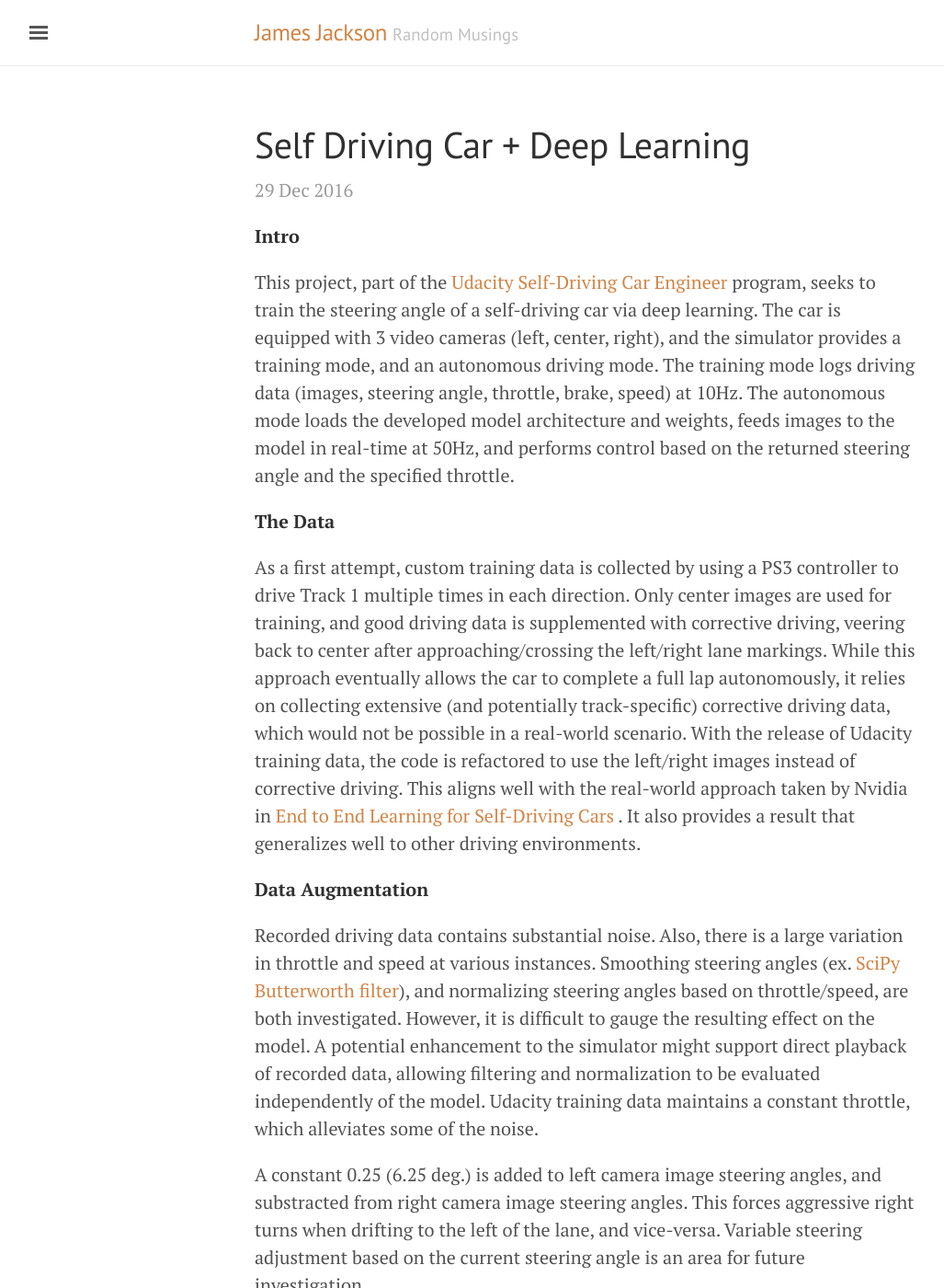
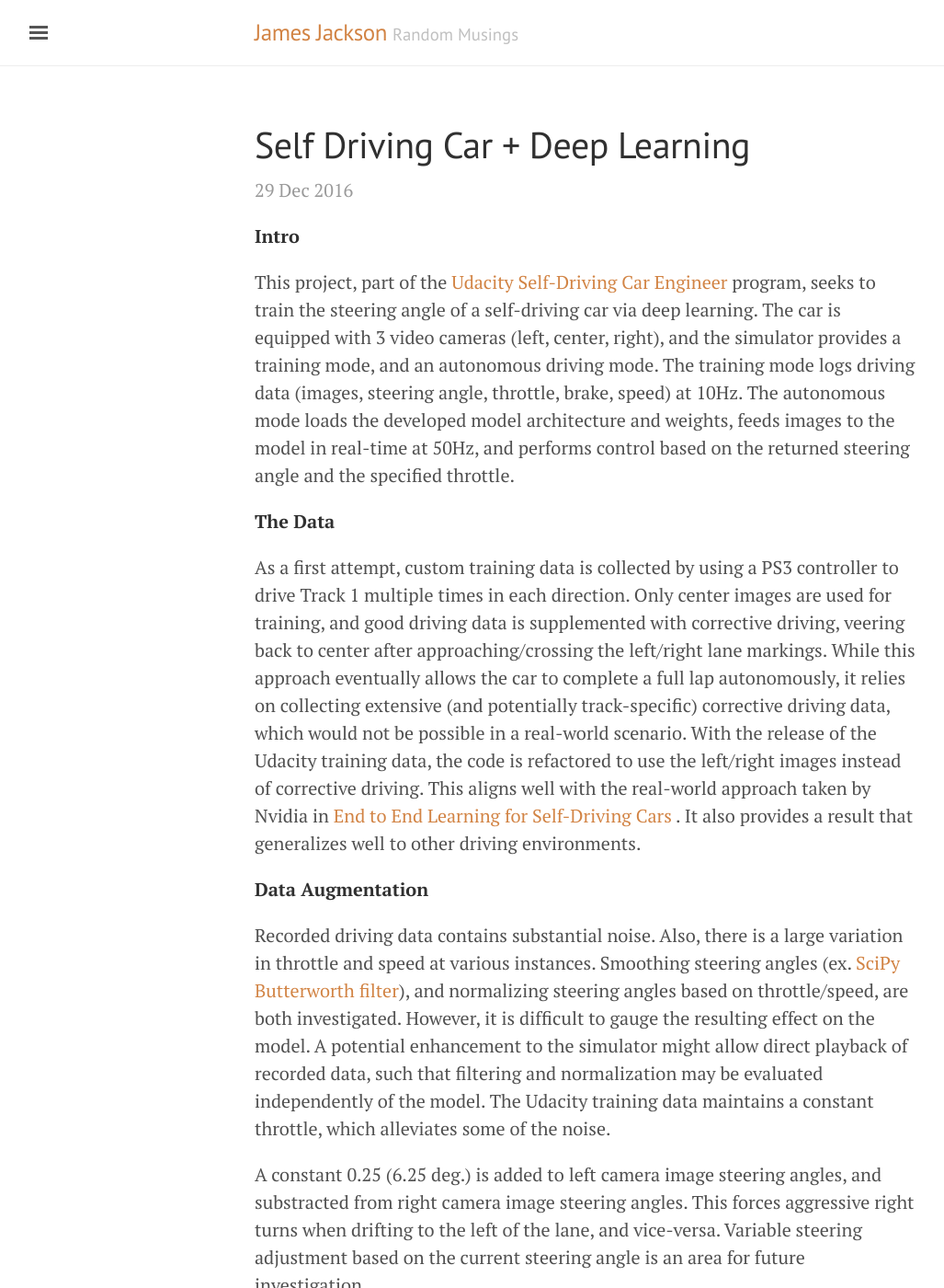
Before and after one commit to jamesjackson/jamesjackson.github.io, a Jekyll site: the page built from _posts/2016-12-29-self-driving-car-+-deep-learning.md, in a window 1280 px wide and 1400 px high. Shown: the whole window at 92% size, without its empty margins (3-1030 px from the left). Built offline with Jekyll 4.4.1, drawn with Linux system fonts in a browser that asks for light colours; our own code applies the rules of GitHub Pages for plain Markdown files.

Commit message:
update blog

```diff
--- a/_posts/2016-12-29-self-driving-car-+-deep-learning.md
+++ b/_posts/2016-12-29-self-driving-car-+-deep-learning.md
@@ -4,11 +4,11 @@ This project, part of the [Udacity Self-Driving Car Engineer](https://www.udacit
 
 **The Data**
 
-As a first attempt, custom training data is collected by using a PS3 controller to drive Track 1 multiple times in each direction. Only center images are used for training, and good driving data is supplemented with corrective driving, veering back to center after approaching/crossing the left/right lane markings. While this approach eventually allows the car to complete a full lap autonomously, it relies on collecting extensive (and potentially track-specific) corrective driving data, which would not be possible in a real-world scenario. With the release of Udacity training data, the code is refactored to use the left/right images instead of corrective driving. This aligns well with the real-world approach taken by Nvidia in [End to End Learning for Self-Driving Cars](https://arxiv.org/pdf/1604.07316v1.pdf) . It also provides a result that generalizes well to other driving environments.
+As a first attempt, custom training data is collected by using a PS3 controller to drive Track 1 multiple times in each direction. Only center images are used for training, and good driving data is supplemented with corrective driving, veering back to center after approaching/crossing the left/right lane markings. While this approach eventually allows the car to complete a full lap autonomously, it relies on collecting extensive (and potentially track-specific) corrective driving data, which would not be possible in a real-world scenario. With the release of the Udacity training data, the code is refactored to use the left/right images instead of corrective driving. This aligns well with the real-world approach taken by Nvidia in [End to End Learning for Self-Driving Cars](https://arxiv.org/pdf/1604.07316v1.pdf) . It also provides a result that generalizes well to other driving environments.
 
 **Data Augmentation**
 
-Recorded driving data contains substantial noise. Also, there is a large variation in throttle and speed at various instances. Smoothing steering angles (ex. [SciPy Butterworth filter](https://docs.scipy.org/doc/scipy-0.14.0/reference/generated/scipy.signal.butter.html)), and normalizing steering angles based on throttle/speed, are both investigated. However, it is difficult to gauge the resulting effect on the model. A potential enhancement to the simulator might support direct playback of recorded data, allowing filtering and normalization to be evaluated independently of the model. Udacity training data maintains a constant throttle, which alleviates some of the noise.
+Recorded driving data contains substantial noise. Also, there is a large variation in throttle and speed at various instances. Smoothing steering angles (ex. [SciPy Butterworth filter](https://docs.scipy.org/doc/scipy-0.14.0/reference/generated/scipy.signal.butter.html)), and normalizing steering angles based on throttle/speed, are both investigated. However, it is difficult to gauge the resulting effect on the model. A potential enhancement to the simulator might allow direct playback of recorded data, such that filtering and normalization may be evaluated independently of the model. The Udacity training data maintains a constant throttle, which alleviates some of the noise.
 
 A constant 0.25 (6.25 deg.) is added to left camera image steering angles, and substracted from right camera image steering angles. This forces aggressive right turns when drifting to the left of the lane, and vice-versa. Variable steering adjustment based on the current steering angle is an area for future investigation.
 
@@ -116,12 +116,14 @@ Video of real-time simulation running on Track 1:
 
 <iframe width="560" height="315" src="https://www.youtube.com/embed/o9ICVTnC1Uo" frameborder="0" allowfullscreen></iframe>
 
+
 With minimal tuning of the driving control (additional throttle and a constant increase in predicted steering angles) the model is able to generalize and drive on a completely new track.
 
 Video of real-time simulation running on Track 2:
 
 <iframe width="560" height="315" src="https://www.youtube.com/embed/A8iNpQzG-Qw" frameborder="0" allowfullscreen></iframe>
 
+
 The project provides great insight into some of the challenges involved in training a deep learning model to control a self-driving car. It demonstrates the critical importance of the collected data (quantity, quality, distribution etc.) and the associated pre-processing/augmentation. It also emphasizes the role of empirical testing in deep learning.
 
 Nvidia has shown that a very similar approach can provide robust real-world results:
```
